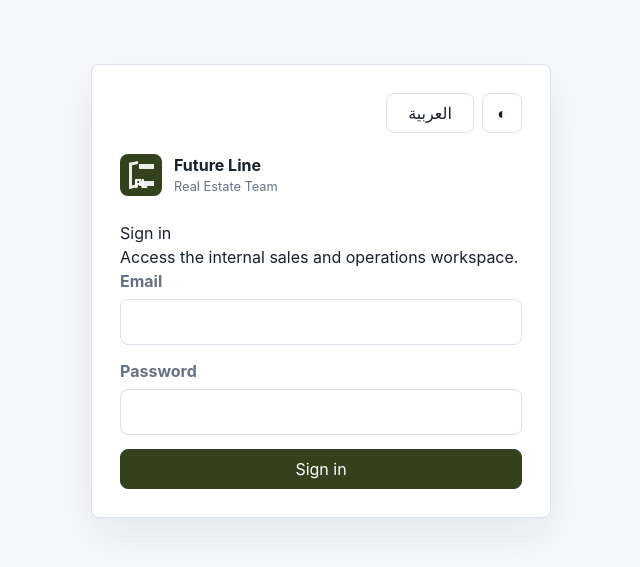
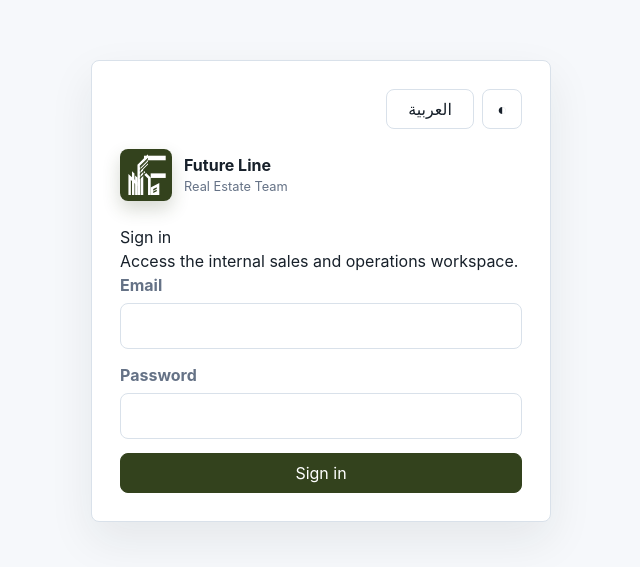
Before and after one commit to abdelrahmaans/-EstateOps, an Angular app: page /login in a window 1280 px wide. Shown: the part 109-676 px from the top of the page, without its empty margins (319-959 px from the left). Built offline with nearby package versions, Linux system fonts and the light colour scheme.

Commit message:
Add Future Line logo branding

```diff
--- a/src/app/features/auth/login.ts
+++ b/src/app/features/auth/login.ts
@@ -1,4 +1,5 @@
 import { ChangeDetectionStrategy, Component, inject, signal } from '@angular/core';
+import { NgOptimizedImage } from '@angular/common';
 import { FormBuilder, ReactiveFormsModule, Validators } from '@angular/forms';
 import { Router } from '@angular/router';
 import { AuthService } from '../../core/auth.service';
@@ -9,7 +10,7 @@ import { ThemeToggle } from '../../shared/components/theme-toggle/theme-toggle';
 
 @Component({
   selector: 'app-login',
-  imports: [ReactiveFormsModule, TranslatePipe, LanguageSwitcher, ThemeToggle],
+  imports: [NgOptimizedImage, ReactiveFormsModule, TranslatePipe, LanguageSwitcher, ThemeToggle],
   template: `
     <main class="auth-page">
       <section class="auth-panel" aria-labelledby="loginTitle">
@@ -18,7 +19,7 @@ import { ThemeToggle } from '../../shared/components/theme-toggle/theme-toggle';
           <app-theme-toggle />
         </div>
         <div class="brand auth-brand">
-          <span class="brand-mark" aria-hidden="true">FL</span>
+          <img class="brand-mark" ngSrc="assets/brand/future-line-logo.svg" width="52" height="52" alt="" priority />
           <span>
             <strong>{{ 'layout.brand' | t }}</strong>
             <small>{{ 'layout.subtitle' | t }}</small>
--- a/src/app/features/shell/app-shell.ts
+++ b/src/app/features/shell/app-shell.ts
@@ -1,4 +1,5 @@
 import { ChangeDetectionStrategy, Component, computed, inject, signal } from '@angular/core';
+import { NgOptimizedImage } from '@angular/common';
 import { RouterLink, RouterLinkActive, RouterOutlet } from '@angular/router';
 import { AuthService } from '../../core/auth.service';
 import { I18nService } from '../../core/i18n/i18n.service';
@@ -15,12 +16,12 @@ interface NavItem {
 
 @Component({
   selector: 'app-shell',
-  imports: [RouterOutlet, RouterLink, RouterLinkActive, TranslatePipe, LanguageSwitcher, ThemeToggle],
+  imports: [NgOptimizedImage, RouterOutlet, RouterLink, RouterLinkActive, TranslatePipe, LanguageSwitcher, ThemeToggle],
   template: `
     <div class="app-shell" [class.sidebar-open]="sidebarOpen()">
       <aside class="sidebar" [attr.aria-label]="'layout.sidebar' | t">
         <a class="brand" routerLink="/">
-          <span class="brand-mark" aria-hidden="true">FL</span>
+          <img class="brand-mark" ngSrc="assets/brand/future-line-logo.svg" width="52" height="52" alt="" priority />
           <span>
             <strong>{{ 'layout.brand' | t }}</strong>
             <small>{{ 'layout.subtitle' | t }}</small>
--- a/src/index.html
+++ b/src/index.html
@@ -2,10 +2,11 @@
 <html lang="en">
 <head>
   <meta charset="utf-8">
-  <title>RealState</title>
+  <title>Future Line</title>
   <base href="/">
   <meta name="viewport" content="width=device-width, initial-scale=1">
-  <link rel="icon" type="image/x-icon" href="favicon.ico">
+  <link rel="icon" type="image/svg+xml" href="favicon.svg">
+  <link rel="alternate icon" type="image/x-icon" href="favicon.ico">
 </head>
 <body>
   <app-root></app-root>
--- a/src/styles.css
+++ b/src/styles.css
@@ -52,40 +52,13 @@ a { color: inherit; }
 .sidebar { background: var(--surface); border-inline-end: 1px solid var(--border); padding: 24px; position: sticky; top: 0; height: 100dvh; }
 .brand { display: flex; align-items: center; gap: 12px; text-decoration: none; }
 .brand-mark {
-  display: inline-grid;
-  place-items: center;
-  width: 42px;
-  height: 42px;
+  display: block;
+  width: 52px;
+  height: 52px;
   border-radius: 8px;
-  background: var(--primary);
-  color: white;
-  font-weight: 900;
-  letter-spacing: 0;
-  position: relative;
-  overflow: hidden;
+  object-fit: cover;
+  box-shadow: 0 8px 18px color-mix(in srgb, var(--primary) 20%, transparent);
 }
-.brand-mark::before {
-  content: "";
-  position: absolute;
-  inset: 8px auto 8px 9px;
-  width: 9px;
-  border: 3px solid currentColor;
-  border-right: 0;
-  transform: skewY(-12deg);
-  opacity: .9;
-}
-.brand-mark::after {
-  content: "";
-  position: absolute;
-  right: 8px;
-  top: 10px;
-  width: 15px;
-  height: 22px;
-  border-top: 5px solid currentColor;
-  border-bottom: 5px solid currentColor;
-  opacity: .9;
-}
-.brand-mark { font-size: .72rem; padding-top: 19px; }
 .brand small, .eyebrow, .user-chip, .stack-list span, .timeline small { color: var(--muted); }
 .brand strong, .brand small { display: block; }
 .nav-list { display: grid; gap: 6px; margin-top: 28px; }
```
Also changed, not shown: public/favicon.svg (added), src/assets/brand/future-line-logo.svg (added).
